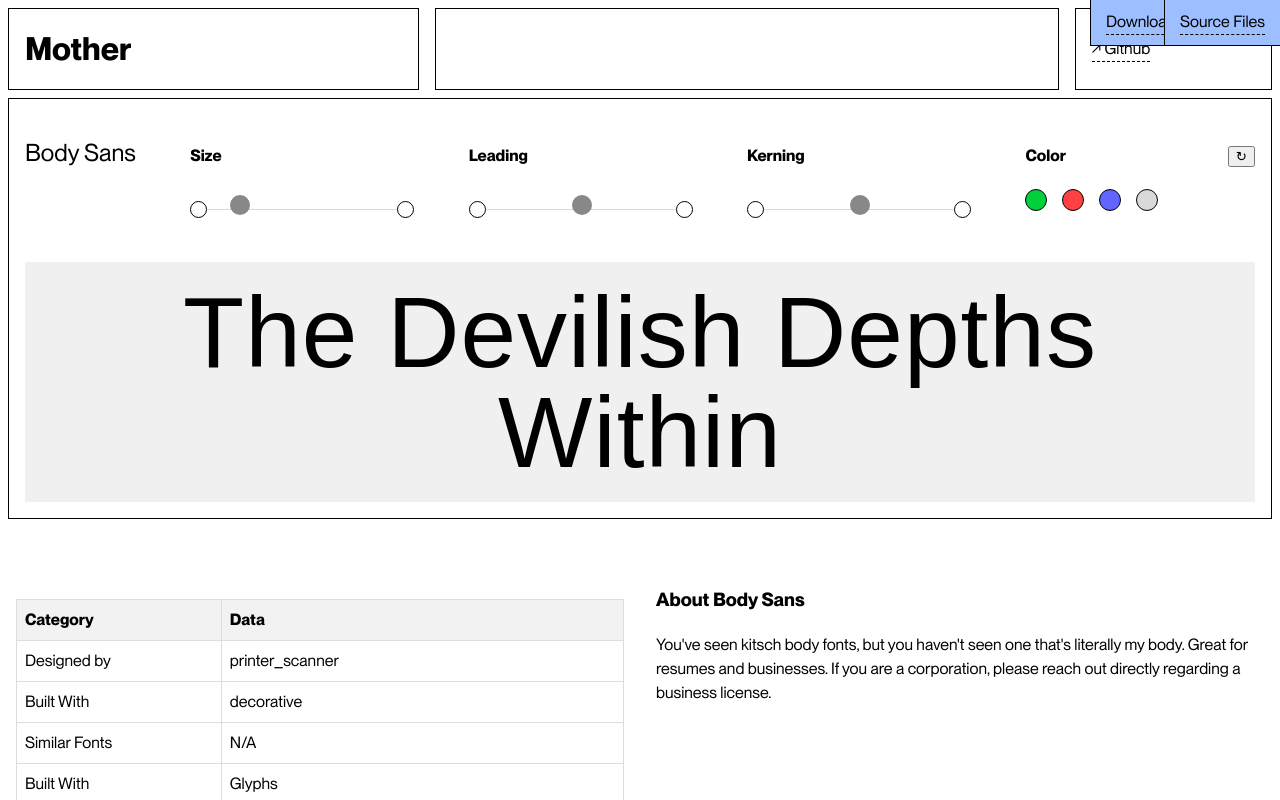
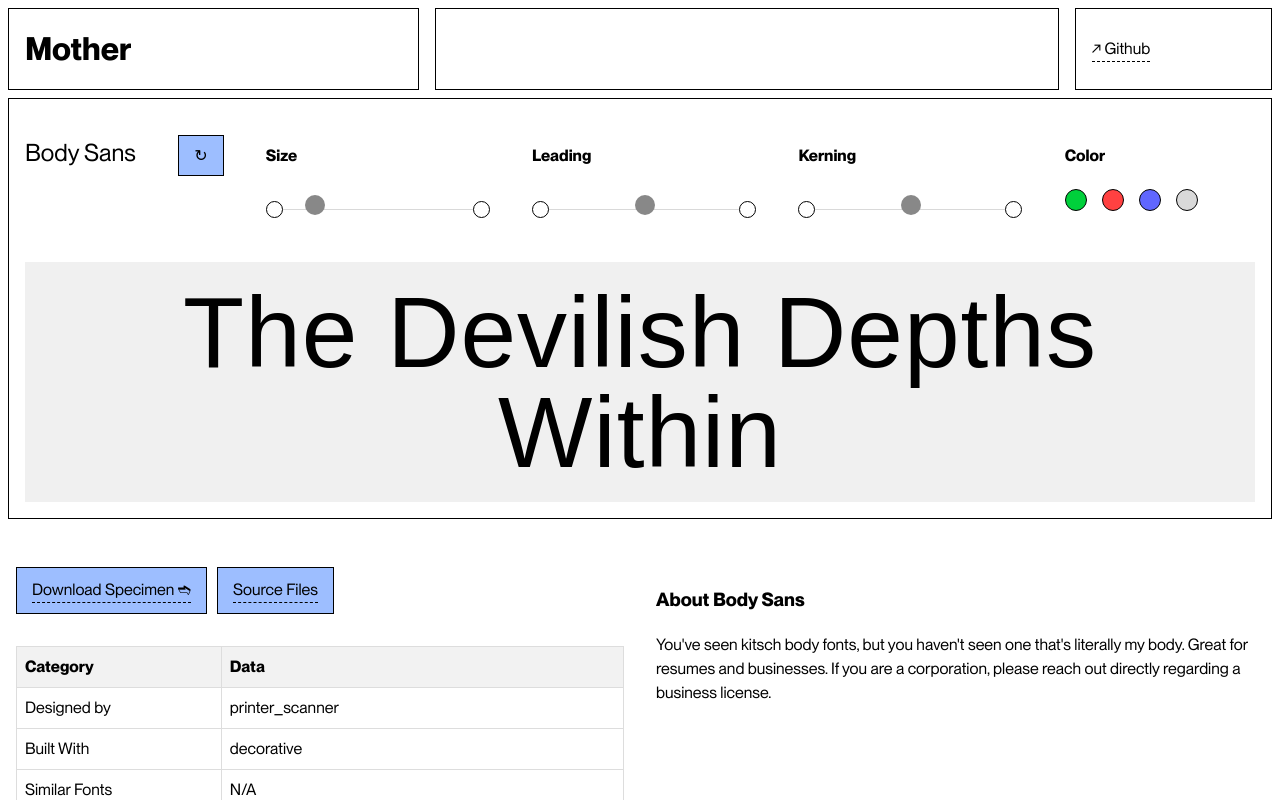
Before and after one commit to mother-type/mother-type.de, a React (Vite) app: page /fonts/body-sans in a window 1280 px wide. Shown: the top 800 px of the page. Built offline with nearby package versions, Linux system fonts and the light colour scheme; a web font is replaced by a local one.

Commit message:
refactor for clarity

```diff
--- /dev/null
+++ b/src/ColorPicker.jsx
@@ -0,0 +1,13 @@
+const ColorPicker = ({ textColor, onColorChange }) => (
+  <div>
+    <h4>Color</h4>
+    <div className="color-picker">
+      <div className="color-option" style={{ backgroundColor: '#00D03B' }} onClick={() => onColorChange('#00D03B')}></div>
+      <div className="color-option" style={{ backgroundColor: '#FF4141' }} onClick={() => onColorChange('#FF4141')}></div>
+      <div className="color-option" style={{ backgroundColor: '#6066FF' }} onClick={() => onColorChange('#6066FF')}></div>
+      <div className="color-option" style={{ backgroundColor: '#D9D9D9' }} onClick={() => onColorChange('#D9D9D9')}></div>
+    </div>
+  </div>
+);
+
+export default ColorPicker;
--- a/src/EditableContent.jsx
+++ b/src/EditableContent.jsx
@@ -1,6 +1,8 @@
 import { useState } from 'react';
 import sampleTexts from './sampleTexts';
-import './slider.css';
+import SliderContainer from './SliderContainer';
+import ColorPicker from './ColorPicker';
+import './EditableContent.css';
 
 function EditableContent(props) {
   const [fontSize, setFontSize] = useState(100);
@@ -21,23 +23,6 @@ function EditableContent(props) {
     setContent(getRandomSampleText());
   };
 
-  const SliderContainer = ({ title, value, onChange, step }) => (
-    <div>
-      <h4>{title}</h4>
-      <div className='slider-container'>
-        <input
-          type="range"
-          min={title === "Size" ? 16 : -100}
-          max={title === "Size" ? 600 : 100}
-          value={value}
-          step={step} // Adjust the step size here
-          className='slider'
-          onChange={(e) => onChange(e.target.value)}
-        />
-      </div>
-    </div>
-  );
-
   const handleColorChange = (color) => {
     setTextColor(color);
   };
@@ -46,20 +31,28 @@ function EditableContent(props) {
     <div className='editableContentWrapper'>
       <div className='editableRow flex'>
         <h2 className='editable-title'>{props.title}</h2>
-        <SliderContainer title="Size" value={fontSize} onChange={setFontSize} step={50} />
-        <SliderContainer title="Leading" value={leading} onChange={setLeading} step={.1} />
-        <SliderContainer title="Kerning" value={kerning} onChange={setKerning} step={1} />
-        <div>
-          <h4>Color</h4>
-          <div className="color-picker">
-            <div className="color-option" style={{ backgroundColor: '#00D03B' }} onClick={() => handleColorChange('#00D03B')}></div>
-            <div className="color-option" style={{ backgroundColor: '#FF4141' }} onClick={() => handleColorChange('#FF4141')}></div>
-            <div className="color-option" style={{ backgroundColor: '#6066FF' }} onClick={() => handleColorChange('#6066FF')}></div>
-            <div className="color-option" style={{ backgroundColor: '#D9D9D9' }} onClick={() => handleColorChange('#D9D9D9')}></div>
-          </div>
-        </div>
-        <button onClick={handleRefreshClick}>&#8635;</button>
-        {props.showDownload && <a className="refresh-button" href={`/fonts/${props.link}`}>Download ➬</a>}
+        <button onClick={handleRefreshClick} className='button'>&#8635;</button>
+        <SliderContainer
+          title="Size"
+          value={fontSize}
+          onChange={setFontSize}
+          step={50}
+        />
+        <SliderContainer
+          title="Leading"
+          value={leading}
+          onChange={setLeading}
+          step={0.1}
+        />
+        <SliderContainer
+          title="Kerning"
+          value={kerning}
+          onChange={setKerning}
+          step={1}
+        />
+        <ColorPicker textColor={textColor} onColorChange={handleColorChange} />
+        <br />
+        {props.showDownload && <a className="button refresh-button" href={`/fonts/${props.link}`}>Download ➬</a>}
       </div>
       <style>
       {`
@@ -84,6 +77,7 @@ function EditableContent(props) {
           fontSize: `${fontSize}px`,
           lineHeight: `${leading}`,
           letterSpacing: `${kerning}px`,
+          color: textColor,
         }}
         dangerouslySetInnerHTML={{ __html: content }}
       ></div>
--- a/src/FontDetail.jsx
+++ b/src/FontDetail.jsx
@@ -77,10 +77,10 @@ function Font({ fontData }) {
 			<div className="font-detail">
 			<div className='flex-child'>
 				<div className="flex">
-					<a className="refresh-button" href={`https://github.com/mother-type/${name}/raw/main/fonts/${name}.zip`} download>
+					<a className="button" href={`https://github.com/mother-type/${name}/raw/main/fonts/${name}.zip`} download>
 						<u>Download Specimen ➬</u>
 					</a>
-					<a className={project_url ? "refresh-button" : "hidden"} href={project_url || "#"}>
+					<a className={project_url ? "button" : "hidden"} href={project_url || "#"}>
 						<u>Source Files</u>
 					</a>
 				</div>
--- /dev/null
+++ b/src/SliderContainer.jsx
@@ -0,0 +1,18 @@
+const SliderContainer = ({ title, value, onChange, step }) => (
+  <div>
+    <h4>{title}</h4>
+    <div className='slider-container'>
+      <input
+        type="range"
+        min={title === "Size" ? 16 : -100}
+        max={title === "Size" ? 600 : 100}
+        value={value}
+        step={step} // Adjust the step size here
+        className='slider'
+        onChange={(e) => onChange(e.target.value)}
+      />
+    </div>
+  </div>
+);
+
+export default SliderContainer;
--- a/src/index.css
+++ b/src/index.css
@@ -100,13 +100,10 @@ a,u {
 	background-color: #dbdbdb; /* Change the background color when focused */
   }
 
-  /* Add this CSS to your stylesheet */
-.refresh-button {
+  .button {
 	background-color: #9DBEFF;
 	color: black;
 	border: 1px solid;
-	border-top: none;
-	border-right: none;
 	padding: 10px 15px;
 	cursor: pointer;
 	font-size: 16px;
@@ -114,6 +111,12 @@ a,u {
 	align-items: center;
 	justify-content: center;
 	transition: all .2s;
+  }
+
+  /* Add this CSS to your stylesheet */
+.refresh-button {
+	border-top: none;
+	border-right: none;
 	position: absolute;
 	right: 0;
 	top: 0;
@@ -126,6 +129,10 @@ a,u {
   .refresh-button:hover {
 	background-color: #c9dbff; /* Background color for the button */
 	border-bottom-left-radius: 15px;
+  }
+
+  .button +  .button {
+	margin-left: 10px;
   }
 
 
@@ -217,15 +224,6 @@ th {
 	padding: 1rem;
 }
 
-.text {
-	padding: 1rem;
-	padding-top: 1.5rem;
-}
-
-.collage {
-	filter: invert();
-}
-
 .grid-item {
 	/* padding: 1rem; */
 	position: relative;
@@ -277,35 +275,6 @@ a:hover img {
 	grid-row-end: span 1;
 }
 
-.span-6 {
-	grid-column-end: span 6;
-	grid-row-end: span 1;
-	border-top: none;
-	margin-top: 0;
-	margin-bottom: 0;
-}
-
-.span-6:hover {
-	background-color: #f4f400;
-	color: #000;
-	opacity: 1;
-}
-
-.span-6 .text {
-	padding: .75rem;
-}
-
-.span-6:first-child {
-	border-top: 1px dotted;
-	border-top-right-radius: 3px;
-	border-top-left-radius: 3px;
-}
-
-.span-6:last-child {
-	border-bottom-right-radius: 3px;
-	border-bottom-left-radius: 3px;
-}
-
 .span-3 {
 	grid-column-end: span 3;
 	grid-row-end: span 1;
```
Also changed, not shown: src/EditableContent.css (renamed from src/slider.css). Lines whose indentation alone changed are shown as unchanged.
